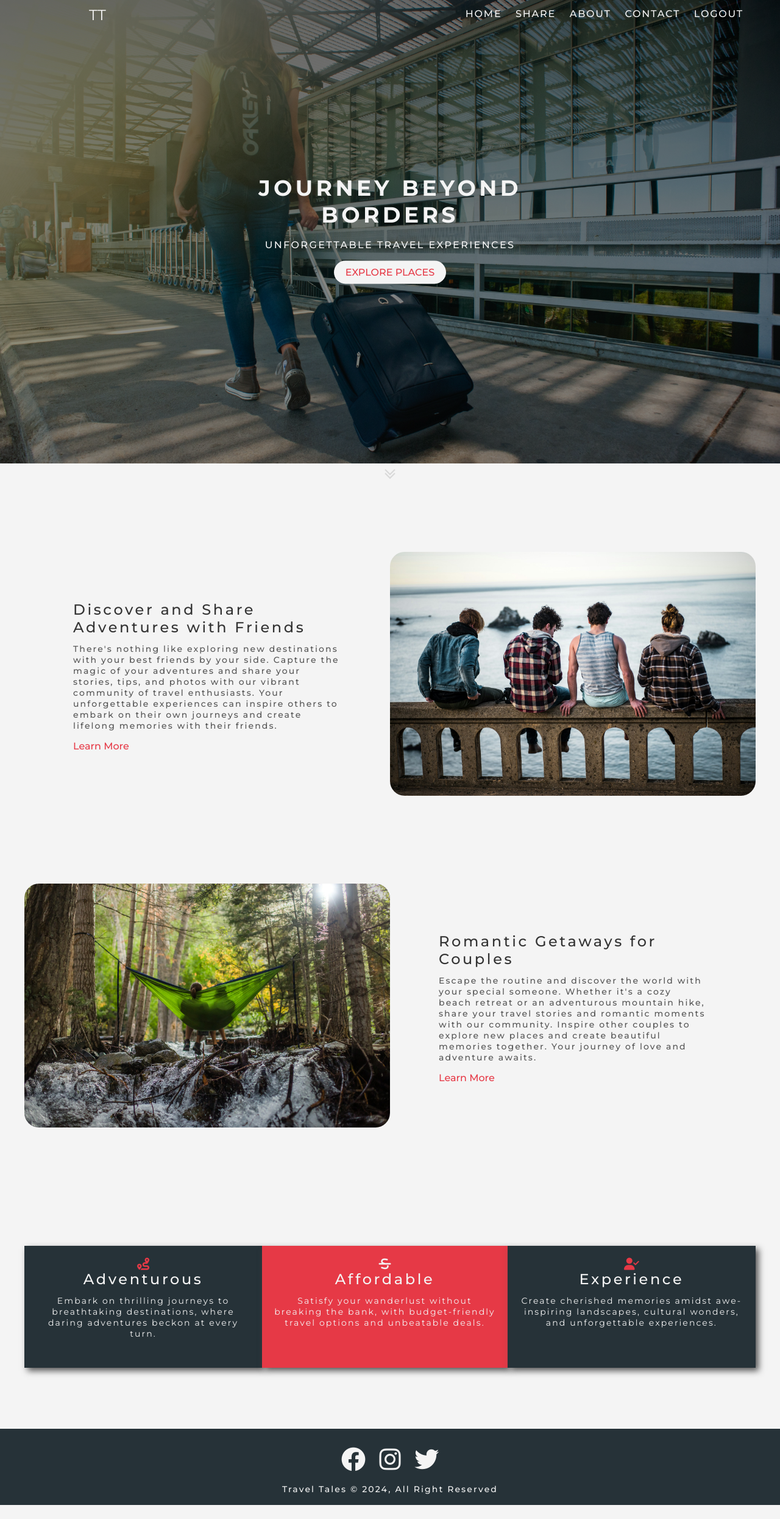
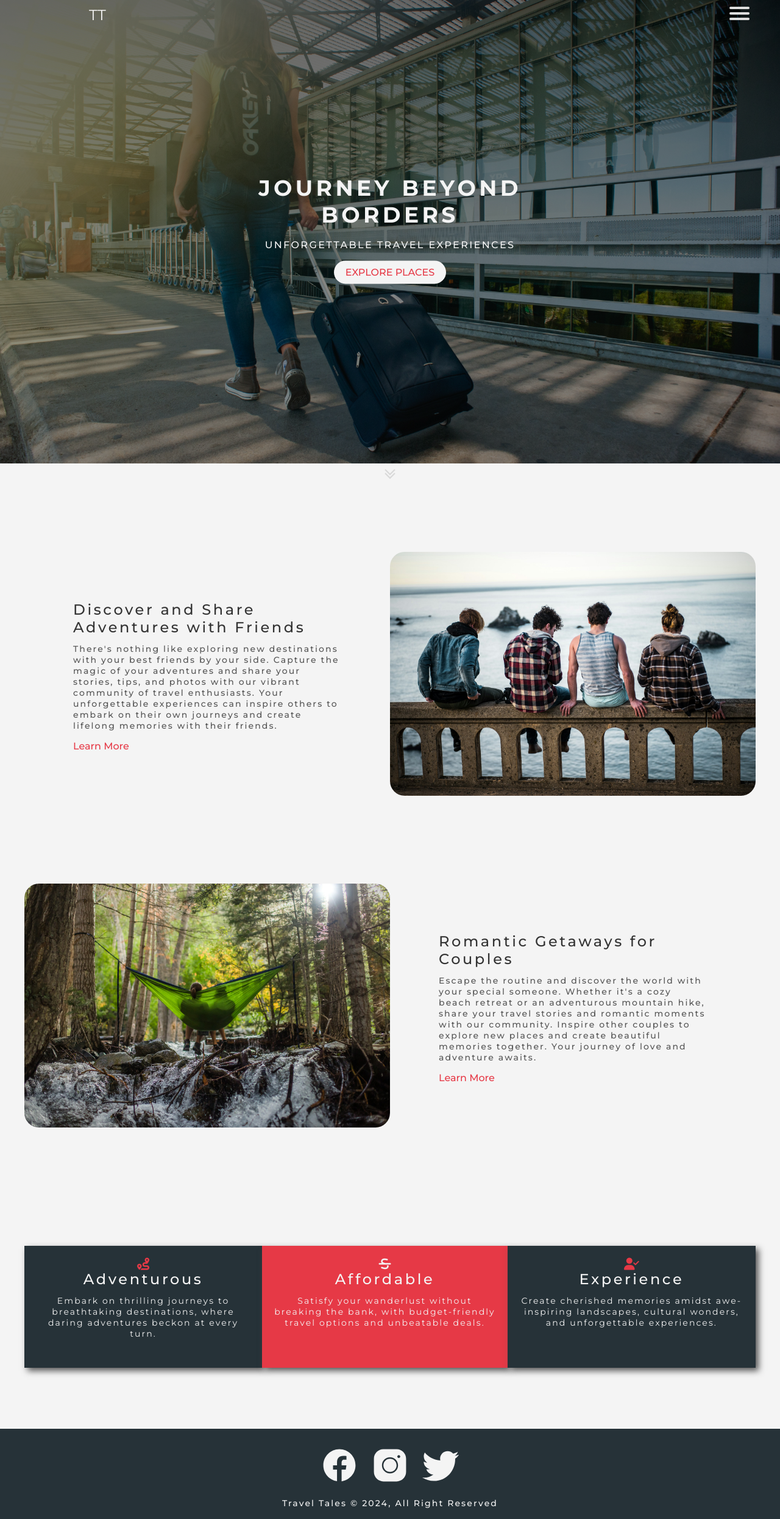
Before and after one commit to ehtishamalik/travel-app, a Flask app: page / in a window 1280 px wide. Shown: the whole page at 61% size. Before the commit the page ends 2468 px from the top, so only its background shows below. Run offline with Flask 3, Linux system fonts and the light colour scheme; the visitor is signed in with stand-in values (Sample User, id 1); data comes from the database, SQL or seed files in the repository; some libraries are stand-ins or nearby versions.

Commit message:
Added Nav Menu

```diff
--- a/static/css/base.css
+++ b/static/css/base.css
@@ -20,6 +20,12 @@
   --bg-success: #cdffcd;
   --color-message: #0000ff;
   --bg-message: #cdcdff;
+  --navbar-height: 5rem;
+  --width-xs: 57.6rem;
+  --width-sm: 76.8rem;
+  --width-md: 99.2rem;
+  --width-lg: 120rem;
+  --width-xl: 144rem;
 }
 
 html {
@@ -131,7 +137,7 @@ section {
 }
 
 .container {
-  max-width: 144rem;
+  max-width: var(--width-xl);
   padding: 0 4rem;
   margin: 0 auto;
 }
--- a/static/css/components.css
+++ b/static/css/components.css
@@ -54,10 +54,13 @@
 }
 
 /* LOGO */
-.logo {
-  font-size: 2.4rem;
+.nav-logo {
   min-width: 22rem;
   text-align: center;
+}
+
+.nav-logo .logo {
+  font-size: 2.4rem;
   color: var(--color-white);
   text-transform: uppercase;
 }
@@ -68,6 +71,7 @@
   top: 0;
   z-index: 1;
   width: 100%;
+  height: var(--navbar-height);
   padding: 1rem;
 }
 
@@ -77,10 +81,107 @@
   align-items: center;
 }
 
+.navbar .nav-menus {
+  display: flex;
+  justify-content: flex-end;
+}
+
 .navbar .nav-items .nav-item {
   display: inline-block;
   padding: 0.3rem 1rem;
   text-transform: uppercase;
+}
+
+.navbar .nav-menu {
+  padding-left: 1rem;
+}
+
+.navbar .nav-menu #menu-button {
+  display: block;
+  position: absolute;
+  cursor: pointer;
+  width: 32px;
+  height: 24px;
+  opacity: 0;
+  z-index: 2;
+}
+
+.navbar .nav-menu .nav-menu-container {
+  position: fixed;
+  top: var(--navbar-height);
+  right: -7rem;
+  background-color: rgba(0, 0, 0, 0.1);
+  height: calc(100vh - var(--navbar-height));
+  width: 0;
+  opacity: 0;
+  display: flex;
+  justify-content: flex-end;
+}
+
+.navbar .nav-menu.open .nav-menu-container {
+  opacity: 1;
+  width: calc(100% + 2rem);
+  right: -2rem;
+}
+
+.navbar .nav-menu .nav-menu-items {
+  width: 0;
+  border-radius: 2rem;
+  display: flex;
+  flex-direction: column;
+  gap: 1rem;
+  height: 100%;
+  background-color: var(--color-white);
+  transition: none;
+}
+
+.navbar .nav-menu.open .nav-menu-items {
+  width: 25rem;
+  padding: 2rem 5rem 2rem 3rem;
+}
+
+.navbar .nav-menu .nav-menu-item {
+  padding: 0.3rem;
+}
+
+.navbar .nav-menu .nav-menu-item.logout {
+  margin-top: auto;
+}
+
+.navbar .nav-menu .nav-menu-item .a-link {
+  color: var(--color-black);
+  text-transform: uppercase;
+  padding: 0;
+}
+
+.navbar .nav-menu .nav-menu-item .a-link:hover {
+  border-bottom: 0.1rem solid var(--color-black);
+}
+
+.navbar .nav-menu span {
+  display: block;
+  width: 3.3rem;
+  height: 0.4rem;
+  margin-bottom: 0.5rem;
+  position: relative;
+  border-radius: 0.3rem;
+  z-index: 1;
+  background-color: var(--color-light-gray);
+  transform-origin: 0.4rem 0rem;
+  transition: transform 0.5s cubic-bezier(0.77, 0.2, 0.05, 1),
+    background 0.5s cubic-bezier(0.77, 0.2, 0.05, 1), opacity 0.55s ease;
+}
+
+.navbar .nav-menu.open span.layer-1 {
+  transform: rotate(45deg) translate(2px, -1px);
+}
+
+.navbar .nav-menu.open span.layer-2 {
+  opacity: 0;
+}
+
+.navbar .nav-menu.open span.layer-3 {
+  transform: rotate(-45deg) translate(0px, 0px);
 }
 
 /* ALERT */
@@ -136,12 +237,15 @@
   padding: 1rem 0;
 }
 
-.footer .social-media-links i {
+.footer .social-media-links svg {
+  width: 8rem;
+  height: 8rem;
   cursor: pointer;
-  padding: 1rem;
+  padding: 0 1rem;
+  fill: var(--color-white);
 }
 
-.footer .social-media-links i:hover {
+.footer .social-media-links svg:hover {
   transform: scale(1.2);
 }
 
--- a/static/css/home.css
+++ b/static/css/home.css
@@ -1,11 +1,13 @@
 .header {
+  position: relative;
   height: 95vh;
+  min-height: 50rem;
   background: linear-gradient(rgba(0, 0, 0, 0.6), rgba(0, 0, 0, 0.4)),
-    url("../assets/header-image.jpeg");
+    url("/static/assets/header-image.jpeg");
   background-size: cover;
   background-position: top;
   background-repeat: no-repeat;
-  position: relative;
+  transition: none;
 }
 
 .header-content {
--- a/templates/index.html
+++ b/templates/index.html
@@ -31,42 +31,12 @@
   <body>
     <nav class="navbar {{ '' if view == 'home' else 'bg-dark' }}">
       <div class="container navbar__container">
+        <div class="nav-logo">
           <a class="logo" href="/">TT</a>
+        </div>
+        <div class="nav-menus">
+          {% if not user.is_authenticated %}
           <ul class="nav-items">
-          {% if user.is_authenticated %}
-          <li class="nav-item">
-            <a class="a-link text-white" href="{{ url_for('views.home') }}"
-              >home</a
-            >
-          </li>
-          {% if user.is_admin %}
-          <li class="nav-item">
-            <a class="a-link text-white" href="{{ url_for('views.admin') }}"
-              >Admin</a
-            >
-          </li>
-          {% endif %}
-          <li class="nav-item">
-            <a class="a-link text-white" href="{{ url_for('views.share') }}"
-              >share</a
-            >
-          </li>
-          <li class="nav-item">
-            <a class="a-link text-white" href="{{ url_for('views.about') }}"
-              >about</a
-            >
-          </li>
-          <li class="nav-item">
-            <a class="a-link text-white" href="{{ url_for('views.contact') }}"
-              >contact</a
-            >
-          </li>
-          <li class="nav-item">
-            <a class="a-link text-white" href="{{ url_for('auth.logout') }}"
-              >logout</a
-            >
-          </li>
-          {% else %}
             <li class="nav-item">
               <a class="a-link text-white" href="{{ url_for('auth.login') }}"
                 >login</a
@@ -77,18 +47,67 @@
                 >register</a
               >
             </li>
-          <li class="nav-item">
-            <a class="a-link text-white" href="{{ url_for('views.about') }}"
-              >about</a
+          </ul>
+          {% endif %}
+          <div class="nav-menu">
+            <button type="button" id="menu-button"></button>
+            <span class="layer-1"></span>
+            <span class="layer-2"></span>
+            <span class="layer-3"></span>
+            <div class="nav-menu-container">
+              <ul class="nav-menu-items">
+                {% if user.is_authenticated %}
+                <li class="nav-menu-item">
+                  <a
+                    class="a-link text-white"
+                    href="{{ url_for('views.home') }}"
+                    >home</a
                   >
                 </li>
-          <li class="nav-item">
-            <a class="a-link text-white" href="{{ url_for('views.contact') }}"
-              >contact</a
+                {% if user.is_admin %}
+                <li class="nav-menu-item">
+                  <a
+                    class="a-link text-white"
+                    href="{{ url_for('views.admin') }}"
+                    >Admin</a
+                  >
+                </li>
+                {% endif %}
+                <li class="nav-menu-item">
+                  <a
+                    class="a-link text-white"
+                    href="{{ url_for('views.share') }}"
+                    >share</a
+                  >
+                </li>
+                {% endif %}
+                <li class="nav-menu-item">
+                  <a
+                    class="a-link text-white"
+                    href="{{ url_for('views.about') }}"
+                    >about us</a
+                  >
+                </li>
+                <li class="nav-menu-item">
+                  <a
+                    class="a-link text-white"
+                    href="{{ url_for('views.contact') }}"
+                    >contact us</a
+                  >
+                </li>
+                {% if user.is_authenticated %}
+                <li class="nav-menu-item logout">
+                  <a
+                    class="a-link text-white"
+                    href="{{ url_for('auth.logout') }}"
+                    >logout</a
                   >
                 </li>
                 {% endif %}
               </ul>
+            </div>
+          </div>
+        </div>
       </div>
     </nav>
 
@@ -102,9 +121,45 @@
 
     <footer class="footer">
       <div class="social-media-links">
-        <i class="fab fa-facebook fa-4x"></i>
-        <i class="fab fa-instagram fa-4x"></i>
-        <i class="fab fa-twitter fa-4x"></i>
+        <svg xmlns="http://www.w3.org/2000/svg" viewBox="0 0 50 50">
+          <path
+            d="M25,3C12.85,3,3,12.85,3,25c0,11.03,8.125,20.137,18.712,21.728V30.831h-5.443v-5.783h5.443v-3.848 c0-6.371,3.104-9.168,8.399-9.168c2.536,0,3.877,0.188,4.512,0.274v5.048h-3.612c-2.248,0-3.033,2.131-3.033,4.533v3.161h6.588 l-0.894,5.783h-5.694v15.944C38.716,45.318,47,36.137,47,25C47,12.85,37.15,3,25,3z"
+          />
+        </svg>
+
+        <svg xmlns="http://www.w3.org/2000/svg" viewBox="0 0 50 50">
+          <path
+            d="M 16 3 C 8.83 3 3 8.83 3 16 L 3 34 C 3 41.17 8.83 47 16 47 L 34 47 C 41.17 47 47 41.17 47 34 L 47 16 C 47 8.83 41.17 3 34 3 L 16 3 z M 37 11 C 38.1 11 39 11.9 39 13 C 39 14.1 38.1 15 37 15 C 35.9 15 35 14.1 35 13 C 35 11.9 35.9 11 37 11 z M 25 14 C 31.07 14 36 18.93 36 25 C 36 31.07 31.07 36 25 36 C 18.93 36 14 31.07 14 25 C 14 18.93 18.93 14 25 14 z M 25 16 C 20.04 16 16 20.04 16 25 C 16 29.96 20.04 34 25 34 C 29.96 34 34 29.96 34 25 C 34 20.04 29.96 16 25 16 z"
+          />
+        </svg>
+
+        <svg
+          xmlns="http://www.w3.org/2000/svg"
+          xmlns:xlink="http://www.w3.org/1999/xlink"
+          viewBox="0,0,256,256"
+        >
+          <g
+            fill-rule="nonzero"
+            stroke="none"
+            stroke-width="1"
+            stroke-linecap="butt"
+            stroke-linejoin="miter"
+            stroke-miterlimit="10"
+            stroke-dasharray=""
+            stroke-dashoffset="0"
+            font-family="none"
+            font-weight="none"
+            font-size="none"
+            text-anchor="none"
+            style="mix-blend-mode: normal"
+          >
+            <g transform="scale(5.12,5.12)">
+              <path
+                d="M50.0625,10.4375c-1.84766,0.82031 -3.82812,1.37109 -5.91016,1.62109c2.125,-1.27344 3.75781,-3.28906 4.52344,-5.6875c-1.98437,1.17578 -4.19141,2.03125 -6.53125,2.49219c-1.875,-2 -4.54687,-3.24609 -7.50391,-3.24609c-5.67969,0 -10.28516,4.60156 -10.28516,10.28125c0,0.80469 0.09375,1.58984 0.26953,2.34375c-8.54687,-0.42969 -16.12109,-4.52344 -21.19531,-10.74609c-0.88672,1.52344 -1.39062,3.28906 -1.39062,5.17187c0,3.56641 1.8125,6.71484 4.57422,8.5625c-1.6875,-0.05469 -3.27344,-0.51953 -4.66016,-1.28906c0,0.04297 0,0.08594 0,0.12891c0,4.98438 3.54688,9.13672 8.24609,10.08594c-0.85937,0.23438 -1.76953,0.35938 -2.70703,0.35938c-0.66406,0 -1.30859,-0.0625 -1.9375,-0.1875c1.3125,4.08203 5.10938,7.0625 9.60547,7.14453c-3.51562,2.75781 -7.94922,4.39844 -12.76953,4.39844c-0.83203,0 -1.64844,-0.04687 -2.44922,-0.14453c4.54687,2.92188 9.95312,4.62109 15.76172,4.62109c18.91406,0 29.25781,-15.66797 29.25781,-29.25391c0,-0.44531 -0.01172,-0.89453 -0.02734,-1.33203c2.00781,-1.44922 3.75,-3.26172 5.12891,-5.32422z"
+              ></path>
+            </g>
+          </g>
+        </svg>
       </div>
       <p>Travel Tales &copy; 2024, All Right Reserved</p>
     </footer>
```
Also changed, not shown: static/js/app.js (+25 -13 lines). Lines whose indentation alone changed are shown as unchanged.
